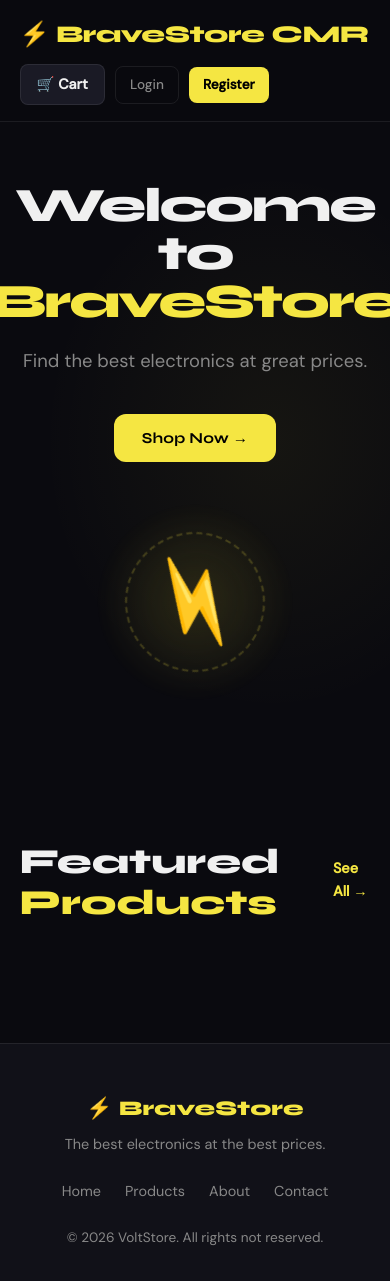
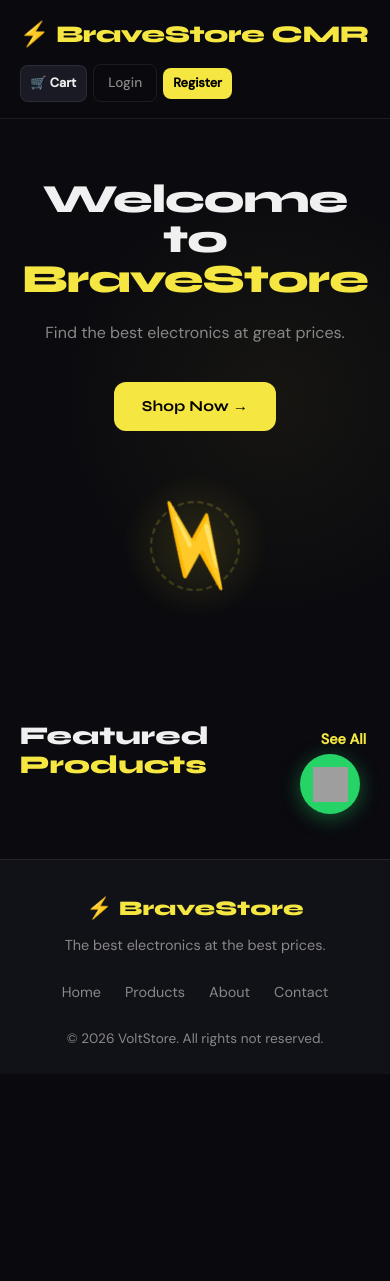
Before and after one commit to Bravedev420/Bravestore, a Flask app: page / in a window 390 px wide. After the commit the page ends 1047 px from the top, so only its background shows below. Run offline with Flask 3, Linux system fonts and the light colour scheme; data that the repository does not hold is empty; some libraries are stand-ins or nearby versions; grey boxes are pictures that could not be loaded.

Commit message:
Improve mobile responsiveness and WhatsApp button

```diff
--- a/static/css/style.css
+++ b/static/css/style.css
@@ -1142,6 +1142,9 @@ img { display: block; max-width: 100%; }
     .checkout-layout { grid-template-columns: 1fr; }
     .about-layout { grid-template-columns: 1fr; }
     .contact-layout { grid-template-columns: 1fr; }
+    .product-grid { grid-template-columns: repeat(auto-fill, minmax(220px, 1fr)); }
+    .admin-stats { grid-template-columns: repeat(2, 1fr); }
+    .detail-img img { height: 280px; }
 }
 
 @media (max-width: 700px) {
@@ -1153,4 +1156,61 @@ img { display: block; max-width: 100%; }
     .admin-form-row { flex-direction: column; }
     .footer-inner { flex-direction: column; text-align: center; }
     .footer-links { justify-content: center; }
+    .section { padding: 40px 5%; }
+    .page-hero { padding: 40px 5% 24px; }
+    .product-grid { grid-template-columns: repeat(2, 1fr); gap: 12px; }
+    .product-info { padding: 12px; }
+    .admin-stats { grid-template-columns: repeat(2, 1fr); }
+    .cart-summary { position: static; }
+    .auth-card { padding: 24px; }
+    .detail-info h1 { font-size: 1.8rem; }
+    .whatsapp-float { bottom: 16px; right: 16px; width: 50px; height: 50px; }
+    .whatsapp-float img { width: 28px; height: 28px; }
 }
+
+@media (max-width: 480px) {
+    .hero-title { font-size: 2.5rem; letter-spacing: -1px; }
+    .hero-sub { font-size: 1rem; }
+    .hero-graphic { width: 150px; height: 150px; }
+    .product-grid { grid-template-columns: 1fr; }
+    .admin-stats { grid-template-columns: 1fr; }
+    .nav-actions { gap: 6px; }
+    .cart-btn { padding: 7px 10px; font-size: 0.8rem; }
+    .btn-primary-sm { padding: 5px 10px; font-size: 0.8rem; }
+    .admin-table { font-size: 0.78rem; }
+    .admin-table th, .admin-table td { padding: 10px 10px; }
+    .section-header h2 { font-size: 1.6rem; }
+    .why-section h2 { font-size: 1.6rem; }
+    .cart-img { width: 60px; height: 55px; }
+    .summary-total { font-size: 1rem; }
+    .checkout-total { font-size: 1rem; }
+    .footer { padding: 32px 5% 24px; }
+    .stat-num { font-size: 1.3rem; }
+    .stat-label { font-size: 0.72rem; }
+}
+/* ---- WHATSAPP FLOAT ---- */
+.whatsapp-float {
+    position: fixed;
+    bottom: 30px;
+    right: 30px;
+    width: 60px;
+    height: 60px;
+    border-radius: 50%;
+    background: #25D366;
+    display: flex;
+    align-items: center;
+    justify-content: center;
+    box-shadow: 0 4px 20px rgba(37,211,102,0.4);
+    z-index: 999;
+    transition: var(--transition);
+}
+
+.whatsapp-float:hover {
+    transform: scale(1.1);
+    box-shadow: 0 8px 30px rgba(37,211,102,0.6);
+}
+
+.whatsapp-float img {
+    width: 35px;
+    height: 35px;
+}
--- a/templates/base.html
+++ b/templates/base.html
@@ -75,6 +75,9 @@
         </div>
     </div>
 </footer>
-
+<!-- WhatsApp Floating Button -->
+<a href="https://wa.me/237682136712" target="_blank" class="whatsapp-float">
+    <img src="https://upload.wikimedia.org/wikipedia/commons/6/6b/WhatsApp.svg" alt="WhatsApp">
+</a>
 </body>
 </html>
```
